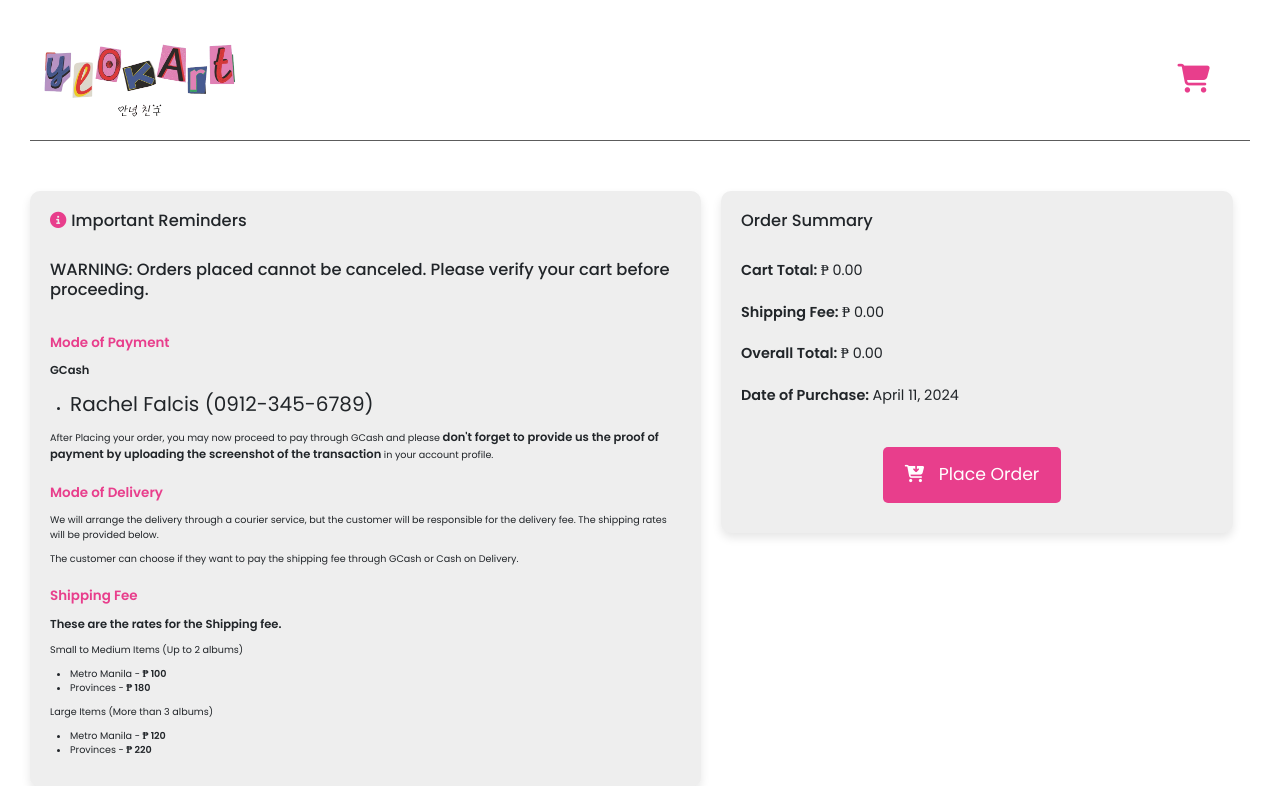
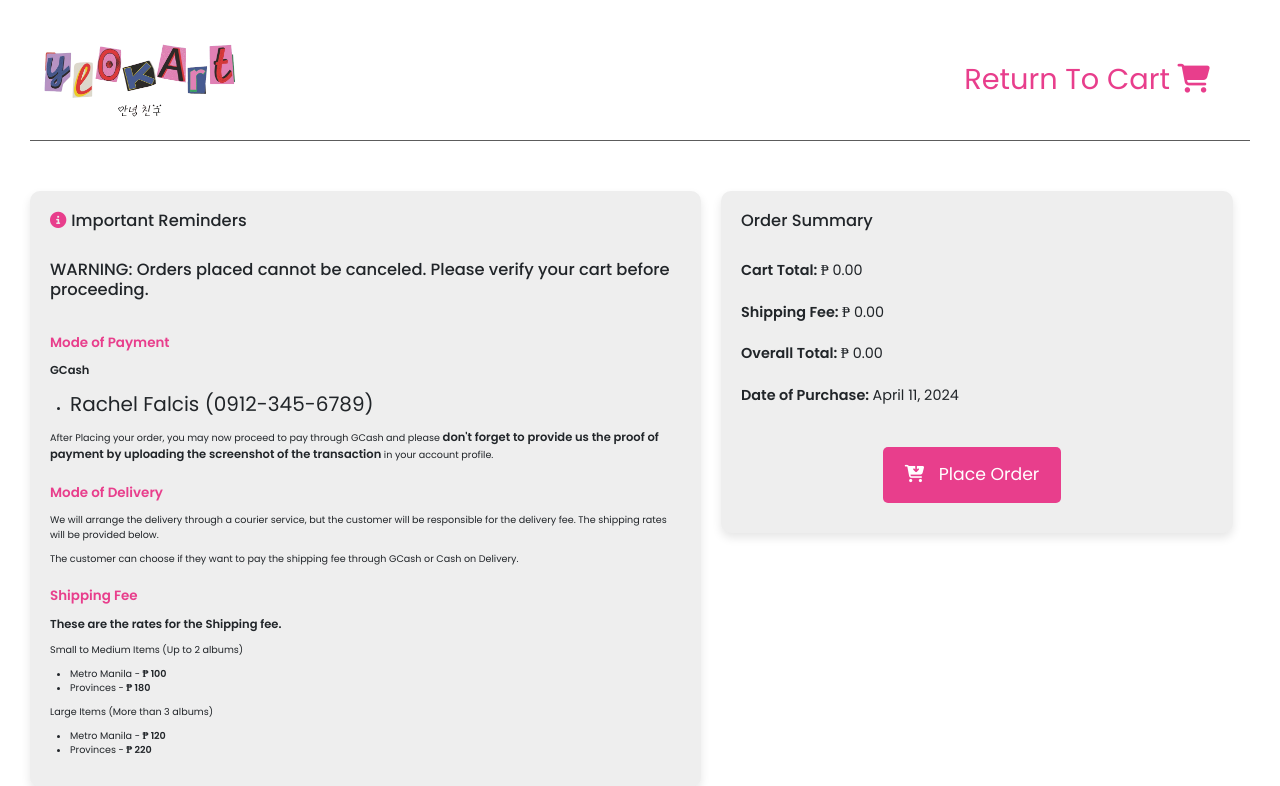
Before and after one commit to JoshuaMiguel21/Yeokart, a PHP site: page /Yeokart/pages/order_summary.php in a window 1280 px wide. Shown: the top 786 px of the page. Run offline with PHP 8.4, Linux system fonts and the light colour scheme; the visitor is signed in with stand-in values (Sample User, id 1); data comes from the database, SQL or seed files in the repository; data that the repository does not hold is empty; some libraries are stand-ins or nearby versions.

Commit message:
Minor changes

```diff
--- a/css/style_homepage_customer.css
+++ b/css/style_homepage_customer.css
@@ -1816,21 +1816,30 @@ label {
     width: 100%;
 }
 
-.order-header{
+.order-header {
     display: flex;
     align-items: center;
     justify-content: space-between;
     padding: 10px;
 }
 
-@keyframes slideRight {
+.slideRight {
+    display: inline-block; /* Ensure inline block for inline animation */
+    animation: slideRightAnimation 1s forwards;
+    opacity: 0; /* Start with opacity 0 to fade in */
+}
+
+@keyframes slideRightAnimation {
     from {
-        left: -100%;
+        transform: translateX(-100%);
+        opacity: 0;
     }
     to {
-        left: 0;
-    }
-}
+        transform: translateX(0);
+        opacity: 1;
+    }
+}
+
 
 .order-table {
     width: 100%;
--- a/pages/order_summary.php
+++ b/pages/order_summary.php
@@ -295,10 +295,15 @@
     }
 
     ?>
-    <header class="order-header">
-        <img src="../res/logo.png" alt="Yeokart Logo" class="logo1" width="200px" height="80px">
-        <a href="customer_cart.php" class="cart-dir"><i class="fas fa-shopping-cart"></i></a>
-    </header>
+<header class="order-header">
+    <img src="../res/logo.png" alt="Yeokart Logo" class="logo1" width="200px" height="80px">
+    <a href="customer_cart.php" class="cart-dir">
+        <div class="slideRight">
+            Return To Cart <i class="fas fa-shopping-cart"></i>
+        </div>
+    </a>
+</header>
+
     <hr class="order-hr">
 
     <div class="left">
```
